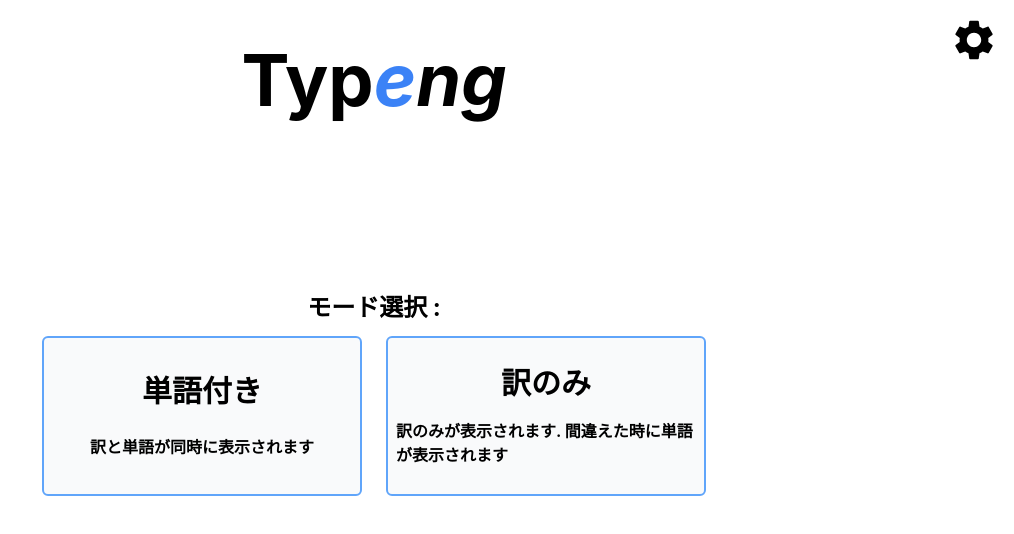
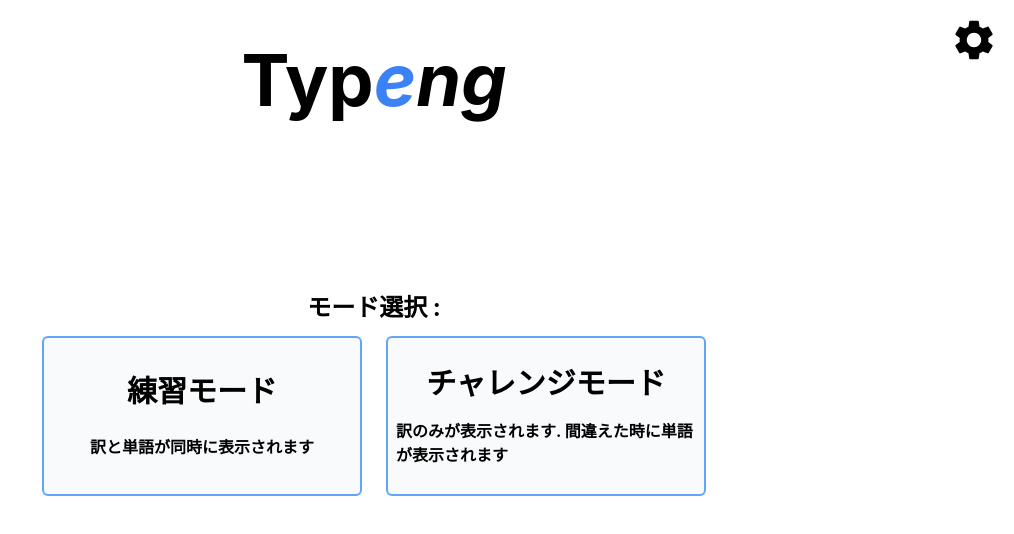
Before and after one commit to hamao0820/typeng, a Next.js app: page / in a window 1280 px wide. Shown: the top 534 px of the page, without its empty margins (266-1280 px from the left). Built offline with nearby package versions, Linux system fonts and the light colour scheme.

Commit message:
ファイル名を変更

```diff
--- a/pages/index.tsx
+++ b/pages/index.tsx
@@ -20,9 +20,9 @@ const Home: NextPage = () => {
             <div className="flex flex-col justify-center items-center h-3/5">
                 <div className="text-2xl font-bold">モード選択{' : '}</div>
                 <div className="flex">
-                    <ModeCard title="単語付き" explanation="訳と単語が同時に表示されます" href="word" />
+                    <ModeCard title="練習モード" explanation="訳と単語が同時に表示されます" href="practice/1" />
                     <ModeCard
-                        title="訳のみ"
+                        title="チャレンジモード"
                         explanation="訳のみが表示されます. 間違えた時に単語が表示されます"
                         href="/"
                     />
--- a/pages/word.tsx
+++ b/pages/practice/[id].tsx
@@ -3,9 +3,9 @@ import Link from 'next/link';
 import { useCallback, useContext, useEffect, useRef, useState } from 'react';
 import VolumeUpIcon from '@mui/icons-material/VolumeUp';
 import ArrowBackIcon from '@mui/icons-material/ArrowBack';
-import { pronounceVolumeContext } from '../Contexts/PronounceProvider';
-import { soundEffectVolumeContext } from '../Contexts/SoundEffectProvider';
-import SettingButton from '../components/SettingButton';
+import { pronounceVolumeContext } from '../../Contexts/PronounceProvider';
+import { soundEffectVolumeContext } from '../../Contexts/SoundEffectProvider';
+import SettingButton from '../../components/SettingButton';
 
 type Word = {
     id: number;
```
Also changed, not shown: components/Setting.tsx (+4 -6 lines).
